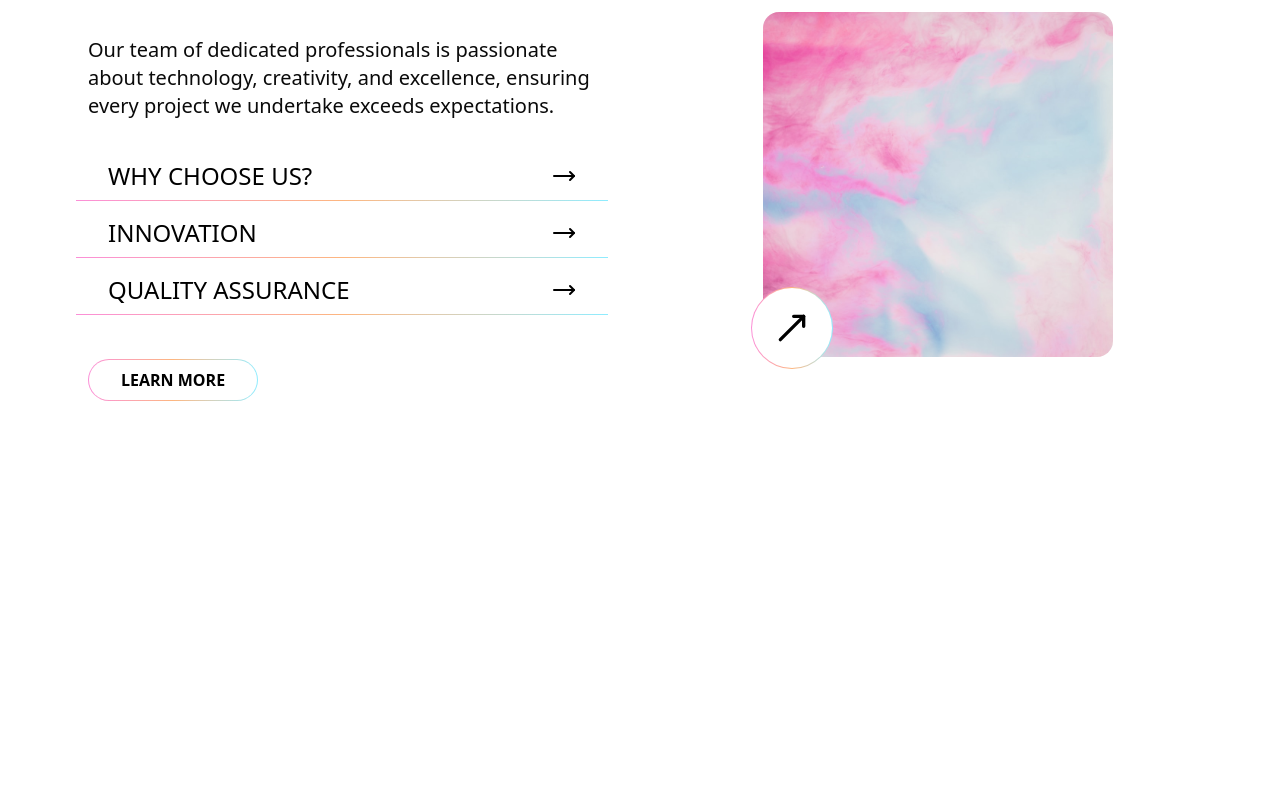
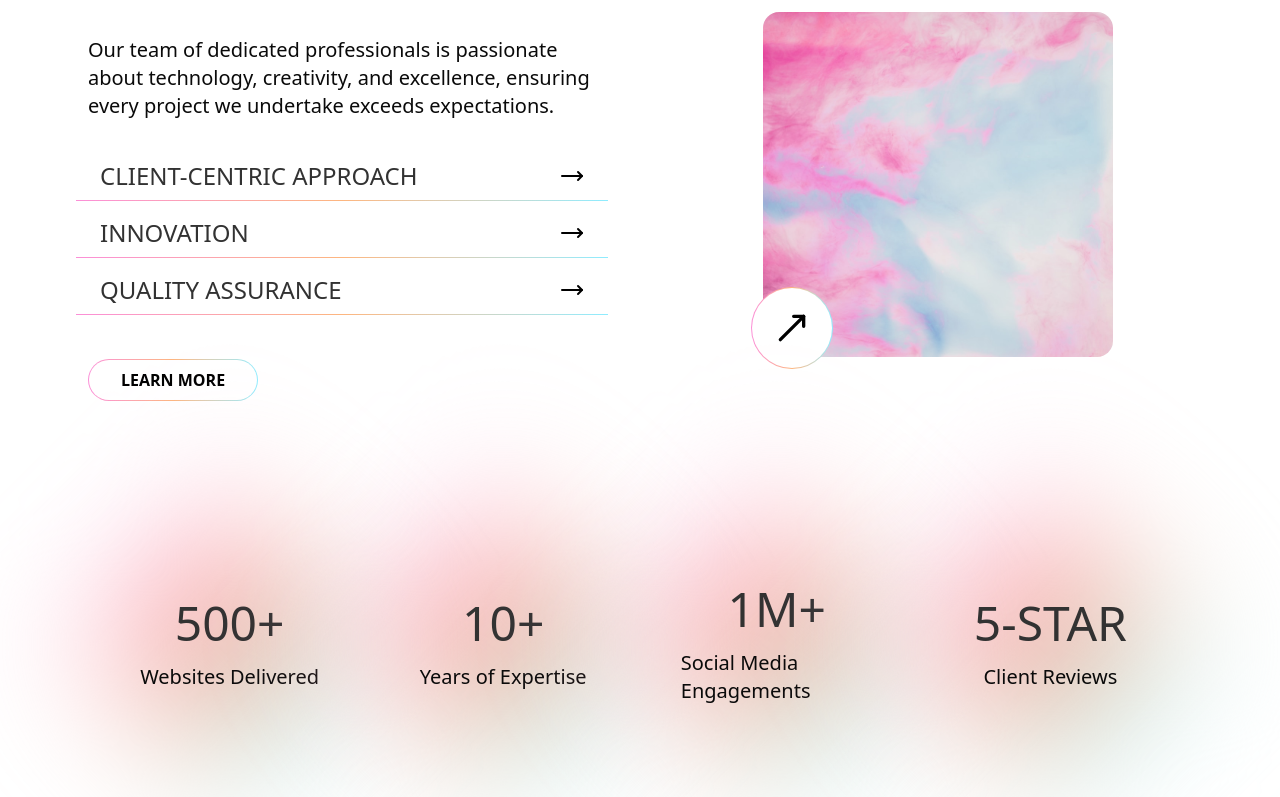
Before and after one commit to Maryammuhammadafzal/Software-house-Landing-page, a Next.js app: page / in a window 1280 px wide. Shown: the part 924-1721 px from the top of the page. Before the commit the page ends 1417 px from the top, so only its background shows below. Built offline with nearby package versions, Linux system fonts and the light colour scheme.

Commit message:
creating rating section

```diff
--- a/app/about/page.tsx
+++ b/app/about/page.tsx
@@ -11,19 +11,19 @@ const AboutPage = () => {
                     <p className='text-xl px-3 leading-7'> Our team of dedicated professionals is passionate about technology, creativity, and excellence, ensuring every project we undertake exceeds expectations.</p>
                     <div className='flex flex-col gap-2 w-full h-auto'>
                         <div className="inline-block pb-[1px] bg-gradient-to-r from-[#FB8FD7] via-[#FDB67F] to-[#8DECFF]">
-                            <div className="bg-white text-black px-8 py-2 flex justify-between w-full items-center uppercase font-semibold">
-                                <h4 className='text-2xl font-medium uppercase' >Why Choose Us?</h4>
+                            <div className="bg-white text-black px-6 py-2 flex justify-between w-full items-center uppercase font-semibold">
+                                <h4 className='text-2xl font-medium uppercase' >Client-Centric Approach</h4>
                                 <MoveRightIcon />
                             </div>
                         </div>
                         <div className="inline-block pb-[1px] bg-gradient-to-r from-[#FB8FD7] via-[#FDB67F] to-[#8DECFF]">
-                            <div className="bg-white text-black px-8 py-2 flex justify-between w-full items-center uppercase font-semibold">
+                            <div className="bg-white text-black px-6 py-2 flex justify-between w-full items-center uppercase font-semibold">
                                 <h4 className='text-2xl font-medium uppercase' >Innovation</h4>
                                 <MoveRightIcon />
                             </div>
                         </div>
                         <div className="inline-block pb-[1px] bg-gradient-to-r from-[#FB8FD7] via-[#FDB67F] to-[#8DECFF]">
-                            <div className="bg-white text-black px-8 py-2 flex justify-between w-full items-center uppercase font-semibold">
+                            <div className="bg-white text-black px-6 py-2 flex justify-between w-full items-center uppercase font-semibold">
                                 <h4 className='text-2xl font-medium uppercase' >Quality Assurance</h4>
                                 <MoveRightIcon />
                             </div>
--- a/app/globals.css
+++ b/app/globals.css
@@ -6,7 +6,7 @@
 @theme inline {
   --color-background: var(--background);
   --color-foreground: var(--foreground);
-  --font-sans: var(--font-geist-sans);
+  --font-sans: var(--font-inter);
   --font-mono: var(--font-geist-mono);
   --color-sidebar-ring: var(--sidebar-ring);
   --color-sidebar-border: var(--sidebar-border);
@@ -150,3 +150,7 @@
     filter: hue-rotate(360deg);
   }
 }
+
+h1 , h2 , h3 , h4 {
+  color : #323232;
+}
--- a/app/layout.tsx
+++ b/app/layout.tsx
@@ -1,11 +1,13 @@
 import type { Metadata } from "next";
-import { Geist, Geist_Mono } from "next/font/google";
+import { Inter, Geist_Mono } from "next/font/google";
 import "./globals.css";
 import HeroPage from "./hero/page";
 
-const geistSans = Geist({
-  variable: "--font-geist-sans",
+const inter = Inter({
+  variable: "--font-inter",
   subsets: ["latin"],
+  display : 'swap',
+  weight : ['100' , '200' , '300' , '400' , '500' , '600' , '700' , '800' , '900']
 });
 
 const geistMono = Geist_Mono({
@@ -26,7 +28,7 @@ export default function RootLayout({
   return (
     <html lang="en">
       <body
-        className={`${geistSans.variable} ${geistMono.variable} antialiased`}
+        className={`${inter.variable} ${geistMono.variable} antialiased`}
       >
       <HeroPage/>
         {children}
--- a/app/page.tsx
+++ b/app/page.tsx
@@ -1,10 +1,12 @@
 import Image from "next/image";
 import AboutPage from "./about/page";
+import Rating from "@/components/Rating";
 
 export default function Home() {
   return (
  <div className='w-full h-auto overflow-hidden'>
   <AboutPage/>
+  <Rating/>
  </div>
   );
 }
--- /dev/null
+++ b/components/Rating.tsx
@@ -0,0 +1,43 @@
+import React from 'react'
+
+const Rating = () => {
+    let rating_data = [
+        {
+            rate: 500,
+            type: '+',
+            title: 'Websites Delivered'
+        },
+        {
+            rate: 10,
+            type: '+',
+            title: 'Years of Expertise'
+        },
+        {
+            rate: 1,
+            type: 'M+',
+            title: 'Social Media Engagements'
+        },
+        {
+            rate: 5,
+            type: '-Star',
+            title: 'Client Reviews'
+        },
+    ]
+    return (
+        <div className='w-full h-auto py-10 justify-center items-center flex'>
+            <div className='w-[90%]  h-auto flex-wrap justify-evenly items-center flex'>
+                {rating_data.map(({ rate, type, title }, index) => (
+                    <div key={index} className='flex justify-center items-center w-auto h-auto gap-4 py-3 relative px-2'>
+                        <div className=' w-[200px] h-[200px] bg-gradient-to-r from-[#FB8FD7] via-[#FDB67F] to-[#8DECFF] blur-[70px] rotate-45 rounded-2xl '></div>
+                        <div className='w-full h-full absolute top-0 gap-4 left-0 bg-transparent flex flex-col justify-center items-center'>
+                            <h2 className='text-5xl font-medium uppercase px-2' >{rate}{type}</h2>
+                            <p className='text-xl px-3 leading-7'>{title}</p>
+                        </div>
+                    </div>
+                ))}
+            </div>
+        </div>
+    )
+}
+
+export default Rating
```
